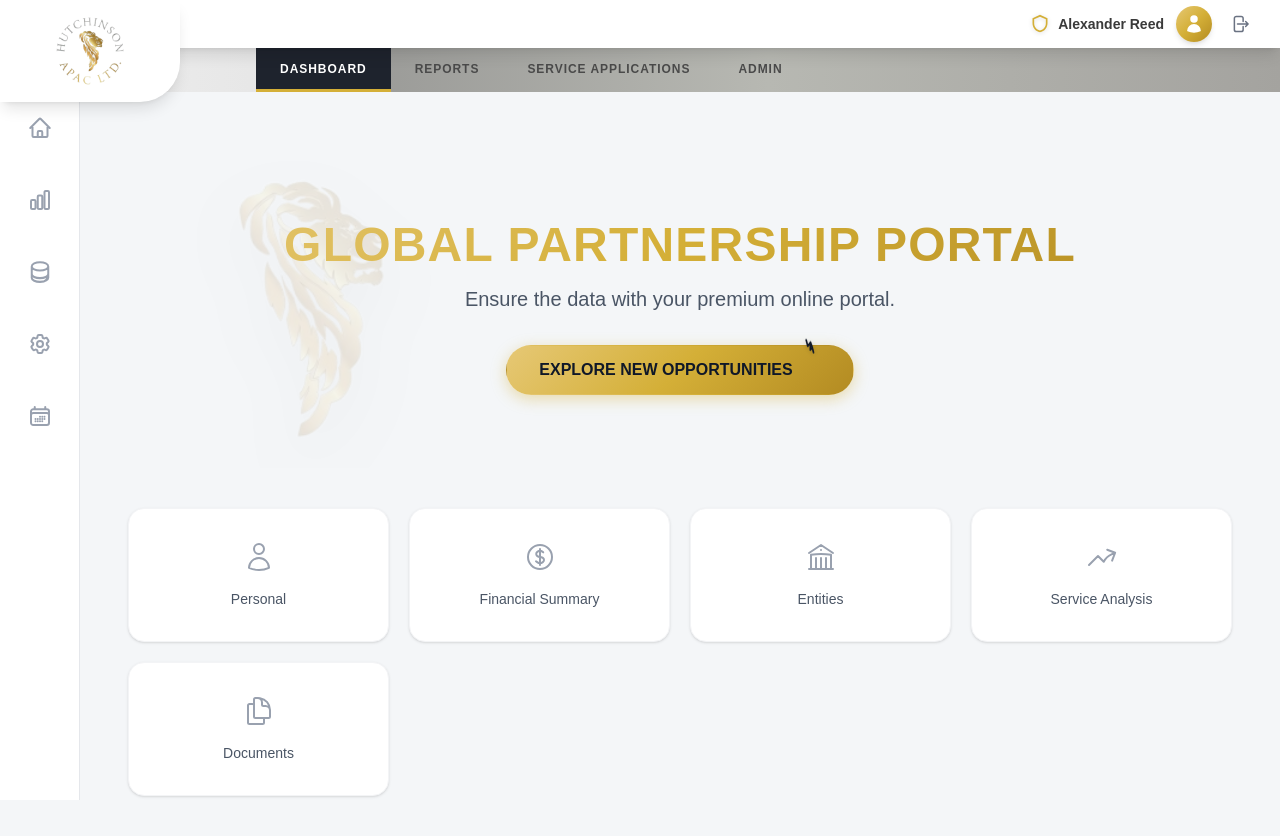
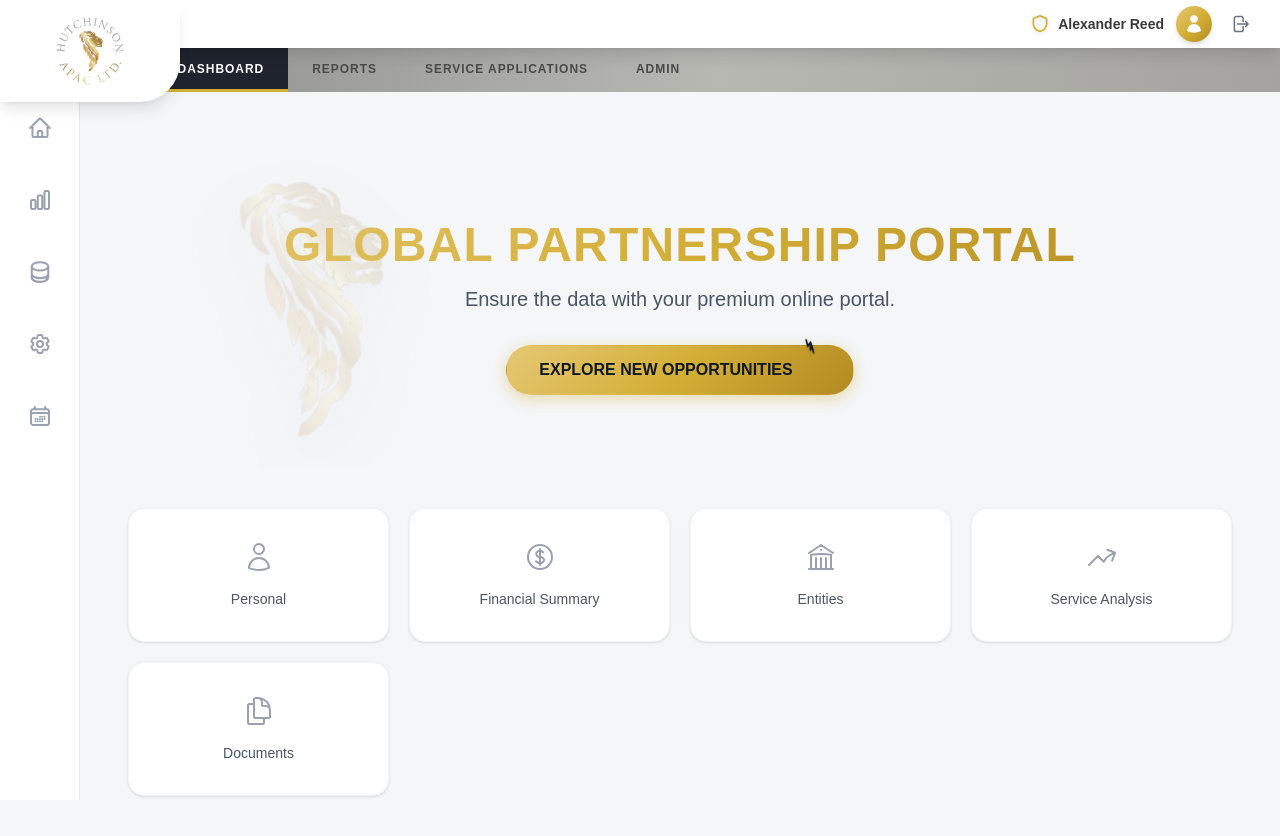
Before and after one commit to fahmidurshanto/hutchinson, a Next.js app: page / in a window 1280 px wide. Shown: the top 836 px of the page. Built offline with nearby package versions, Linux system fonts and the light colour scheme.

Commit message:
added modificaton on the topnav

```diff
--- a/src/components/layout/TopNav.js
+++ b/src/components/layout/TopNav.js
@@ -60,7 +60,7 @@ export default function TopNav() {
                 CONTAINER 2 — Navigation Links
                 Silver bar, tabs start after the logo width.
             ══════════════════════════════════════════════════════ */}
-            <nav className="flex items-stretch h-11 ml-[180px] md:ml-[20%] bg-gradient-to-r from-[#939391] via-[#b7b8b2] to-[#a4a39f]">
+            <nav className="flex items-stretch h-11 ml-[180px] md:ml-[12%] bg-gradient-to-r from-[#939391] via-[#b7b8b2] to-[#a4a39f]">
                 {tabs.map((tab) => {
                     const isActive = activeTab === tab;
                     const isAdmin = tab === 'ADMIN';
```
